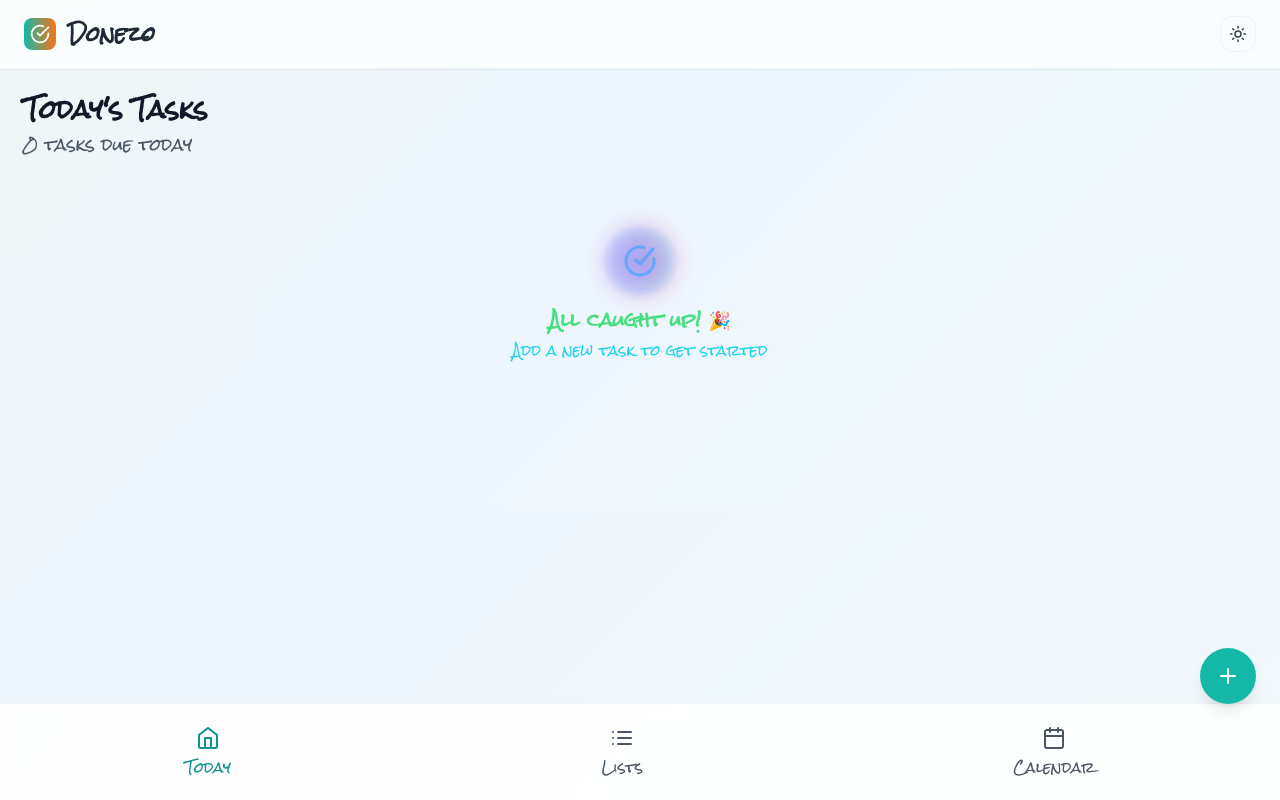
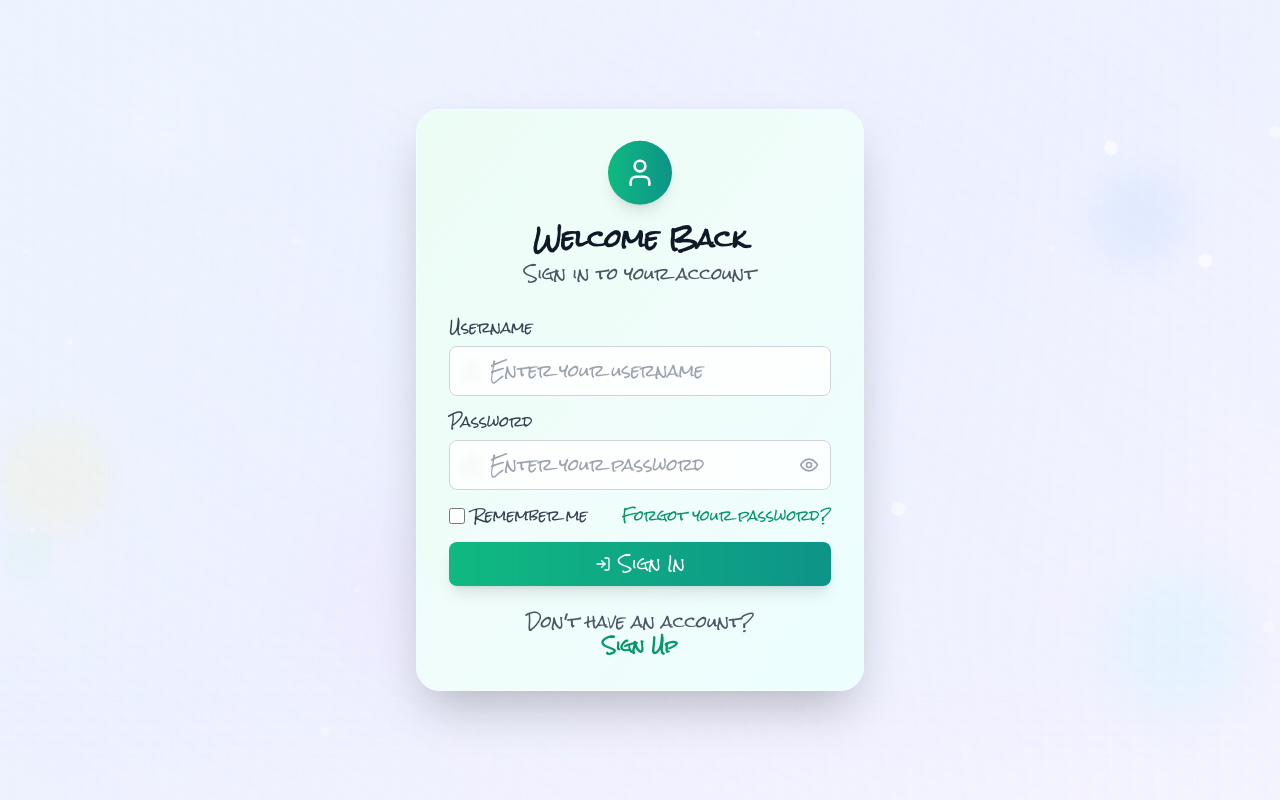
Before and after one commit to Elevator-Robot/Donezo, a React (Vite) app: page / in a window 1280 px wide. Built offline with nearby package versions, Linux system fonts and the light colour scheme.

Commit message:
Integrate authentication system into main App component
Co-authored-by: Pancakezaddy <173417697+Pancakezaddy@users.noreply.github.com>

```diff
--- a/src/App.jsx
+++ b/src/App.jsx
@@ -5,36 +5,34 @@ import TodoList from './components/TodoList'
 import AddTodo from './components/AddTodo'
 import RecurringTaskModal from './components/RecurringTaskModal'
 import Settings from './components/Settings'
+import Auth from './components/Auth'
+import UserProfile from './components/UserProfile'
 import { CheckCircle, Clock, Plus, Moon, Sun, Calendar, List, Home, Zap, Bot, Repeat, X, ChevronLeft, ChevronRight } from 'lucide-react'
 import { generateRecurringInstances, calculateNextDueDate } from './utils/recurringTaskUtils'
 
 function App() {
-  const [todos, setTodos] = useState(() => {
-    const saved = localStorage.getItem('donezo-todos')
-    return saved ? JSON.parse(saved) : []
+  // Authentication state
+  const [currentUser, setCurrentUser] = useState(() => {
+    const saved = localStorage.getItem('donezo-current-user')
+    return saved ? JSON.parse(saved) : null
+  })
+  const [isAuthenticated, setIsAuthenticated] = useState(() => {
+    return !!localStorage.getItem('donezo-current-user')
+  })
+  const [rememberMe, setRememberMe] = useState(() => {
+    return localStorage.getItem('donezo-remember-me') === 'true'
   })
 
-  const [lists, setLists] = useState(() => {
-    const saved = localStorage.getItem('donezo-lists')
-    return saved ? JSON.parse(saved) : [
-      { id: '1', name: 'Personal', color: 'teal', icon: 'Heart', type: 'task' },
-      { id: '2', name: 'Work', color: 'blue', icon: 'Zap', type: 'task' },
-      { id: '3', name: 'Shopping', color: 'green', icon: 'ShoppingCart', type: 'task' }
-    ]
-  })
+  // User-specific data states
+  const [todos, setTodos] = useState([])
+  const [lists, setLists] = useState([])
+  const [settings, setSettings] = useState({ font: 'Rock Salt' })
+  const [theme, setTheme] = useState('light')
 
   const [activeList, setActiveList] = useState('1')
   const [showAddTodo, setShowAddTodo] = useState(false)
   const [showRecurringTask, setShowRecurringTask] = useState(false)
-  const [theme, setTheme] = useState(() => {
-    const saved = localStorage.getItem('donezo-theme')
-    return saved || 'light'
-  })
   const [showSettings, setShowSettings] = useState(false)
-  const [settings, setSettings] = useState(() => {
-    const saved = localStorage.getItem('donezo-settings')
-    return saved ? JSON.parse(saved) : { font: 'Rock Salt' }
-  })
   const [showThemeTransition, setShowThemeTransition] = useState(false)
   const [activeTab, setActiveTab] = useState('today') // 'today', 'lists', 'calendar'
   const [showListModal, setShowListModal] = useState(false)
@@ -45,19 +43,98 @@ function App() {
   const [swipeStartX, setSwipeStartX] = useState(null)
   const [swipeStartY, setSwipeStartY] = useState(null)
 
+  // Load user data when authenticated user changes
+  useEffect(() => {
+    if (currentUser) {
+      console.log('Loading data for user:', currentUser.id)
+      const userData = {
+        todos: JSON.parse(localStorage.getItem(`donezo-user-${currentUser.id}-todos`) || '[]'),
+        lists: JSON.parse(localStorage.getItem(`donezo-user-${currentUser.id}-lists`) || '[]'),
+        settings: JSON.parse(localStorage.getItem(`donezo-user-${currentUser.id}-settings`) || '{"font": "Rock Salt"}'),
+        theme: localStorage.getItem(`donezo-user-${currentUser.id}-theme`) || 'light'
+      }
 
-  // Save data to localStorage whenever it changes
+      // If lists are empty, initialize with default lists
+      if (userData.lists.length === 0) {
+        userData.lists = [
+          { id: '1', name: 'Personal', color: 'teal', icon: 'Heart', type: 'task' },
+          { id: '2', name: 'Work', color: 'blue', icon: 'Zap', type: 'task' },
+          { id: '3', name: 'Shopping', color: 'green', icon: 'ShoppingCart', type: 'task' }
+        ]
+        localStorage.setItem(`donezo-user-${currentUser.id}-lists`, JSON.stringify(userData.lists))
+      }
+
+      setTodos(userData.todos)
+      setLists(userData.lists)
+      setSettings(userData.settings)
+      setTheme(userData.theme)
+      setActiveList(userData.lists[0]?.id || '1')
+    } else {
+      // Clear data when logged out
+      setTodos([])
+      setLists([])
+      setSettings({ font: 'Rock Salt' })
+      setTheme('light')
+    }
+  }, [currentUser])
+
+  // Session timeout check
   useEffect(() => {
-    localStorage.setItem('donezo-todos', JSON.stringify(todos))
-  }, [todos])
+    if (currentUser && !rememberMe) {
+      const sessionTimeout = 30 * 60 * 1000 // 30 minutes
+      const lastActivity = localStorage.getItem('donezo-last-activity')
+
+      if (lastActivity && Date.now() - parseInt(lastActivity) > sessionTimeout) {
+        handleLogout()
+        return
+      }
+
+      const interval = setInterval(() => {
+        const lastActivity = localStorage.getItem('donezo-last-activity')
+        if (lastActivity && Date.now() - parseInt(lastActivity) > sessionTimeout) {
+          handleLogout()
+        }
+      }, 60000) // Check every minute
+
+      return () => clearInterval(interval)
+    }
+  }, [currentUser, rememberMe])
+
+  // Update last activity on user interaction
+  useEffect(() => {
+    if (currentUser && !rememberMe) {
+      const updateActivity = () => {
+        localStorage.setItem('donezo-last-activity', Date.now().toString())
+      }
+
+      document.addEventListener('mousedown', updateActivity)
+      document.addEventListener('keydown', updateActivity)
+
+      return () => {
+        document.removeEventListener('mousedown', updateActivity)
+        document.removeEventListener('keydown', updateActivity)
+      }
+    }
+  }, [currentUser, rememberMe])
+
+  // Save data to user-specific localStorage whenever it changes
+  useEffect(() => {
+    if (currentUser) {
+      localStorage.setItem(`donezo-user-${currentUser.id}-todos`, JSON.stringify(todos))
+    }
+  }, [todos, currentUser])
 
   useEffect(() => {
-    localStorage.setItem('donezo-lists', JSON.stringify(lists))
-  }, [lists])
+    if (currentUser) {
+      localStorage.setItem(`donezo-user-${currentUser.id}-lists`, JSON.stringify(lists))
+    }
+  }, [lists, currentUser])
 
   useEffect(() => {
     console.log('Theme changed to:', theme)
-    localStorage.setItem('donezo-theme', theme)
+    if (currentUser) {
+      localStorage.setItem(`donezo-user-${currentUser.id}-theme`, theme)
+    }
     document.documentElement.setAttribute('data-theme', theme)
     console.log('Applied data-theme attribute:', document.documentElement.getAttribute('data-theme'))
     // Also set the class for Tailwind dark mode
@@ -66,18 +143,49 @@ function App() {
     } else {
       document.documentElement.classList.remove('dark')
     }
-  }, [theme])
+  }, [theme, currentUser])
 
   // Save settings to localStorage
   useEffect(() => {
-    localStorage.setItem('donezo-settings', JSON.stringify(settings))
-  }, [settings])
+    if (currentUser) {
+      localStorage.setItem(`donezo-user-${currentUser.id}-settings`, JSON.stringify(settings))
+    }
+  }, [settings, currentUser])
 
   // Apply font settings
   useEffect(() => {
     // Apply font
     document.documentElement.style.setProperty('--app-font', `'${settings.font}'`)
   }, [settings])
+
+  // Authentication handlers
+  const handleAuthSuccess = (user, userData, remember = false) => {
+    console.log('Authentication successful:', user)
+    setCurrentUser(user)
+    setIsAuthenticated(true)
+    setRememberMe(remember)
+
+    if (remember) {
+      localStorage.setItem('donezo-remember-me', 'true')
+    } else {
+      localStorage.setItem('donezo-remember-me', 'false')
+      localStorage.setItem('donezo-last-activity', Date.now().toString())
+    }
+
+    // Data will be loaded by the useEffect hook
+  }
+
+  const handleLogout = () => {
+    console.log('Logging out user:', currentUser?.username)
+    setCurrentUser(null)
+    setIsAuthenticated(false)
+    setRememberMe(false)
+
+    // Clear session data
+    localStorage.removeItem('donezo-current-user')
+    localStorage.removeItem('donezo-remember-me')
+    localStorage.removeItem('donezo-last-activity')
+  }
 
 
   const addTodo = (todo) => {
@@ -310,6 +418,11 @@ function App() {
   const todaysTasks = getTodaysTasks()
 
 
+  // Show authentication screen if not authenticated
+  if (!isAuthenticated) {
+    return <Auth onAuthSuccess={handleAuthSuccess} />
+  }
+
   return (
     <Router>
       <div className="flex flex-col h-screen relative">
@@ -424,6 +537,12 @@ function App() {
                     {getThemeIcon()}
                   </motion.div>
                 </motion.button>
+
+                <UserProfile
+                  currentUser={currentUser}
+                  onLogout={handleLogout}
+                  onOpenSettings={() => setShowSettings(true)}
+                />
             </div>
           </div>
         </motion.header>
--- a/src/components/Auth.jsx
+++ b/src/components/Auth.jsx
@@ -13,6 +13,7 @@ const Auth = ({ onAuthSuccess }) => {
     newPassword: '',
     confirmNewPassword: ''
   })
+  const [rememberMe, setRememberMe] = useState(false)
   const [showPassword, setShowPassword] = useState(false)
   const [showConfirmPassword, setShowConfirmPassword] = useState(false)
   const [showNewPassword, setShowNewPassword] = useState(false)
@@ -147,7 +148,7 @@ const Auth = ({ onAuthSuccess }) => {
         localStorage.setItem('donezo-current-user', JSON.stringify(newUser))
 
         console.log('User data stored successfully')
-        onAuthSuccess(newUser, userData)
+        onAuthSuccess(newUser, userData, false) // New users don't need remember me
       } else if (authMode === 'signin') {
         // Sign in
         const existingUsers = JSON.parse(localStorage.getItem('donezo-users') || '[]')
@@ -176,7 +177,7 @@ const Auth = ({ onAuthSuccess }) => {
         console.log('Loaded user data:', userData)
         localStorage.setItem('donezo-current-user', JSON.stringify(user))
 
-        onAuthSuccess(user, userData)
+        onAuthSuccess(user, userData, rememberMe)
       } else if (authMode === 'forgot-password') {
         // Check if email exists
         const existingUsers = JSON.parse(localStorage.getItem('donezo-users') || '[]')
@@ -262,6 +263,7 @@ const Auth = ({ onAuthSuccess }) => {
       newPassword: '',
       confirmNewPassword: ''
     })
+    setRememberMe(false)
     setError('')
     setSuccess('')
     setResetEmail('')
@@ -363,13 +365,27 @@ const Auth = ({ onAuthSuccess }) => {
               </motion.div>
             </motion.div>
 
-            {/* Forgot Password Link */}
+            {/* Remember Me and Forgot Password */}
             <motion.div
-              className="text-right"
+              className="flex items-center justify-between"
               initial={{ opacity: 0, y: 10 }}
               animate={{ opacity: 1, y: 0 }}
               transition={{ delay: 0.6 }}
             >
+              <motion.label
+                className="flex items-center cursor-pointer"
+                whileHover={{ scale: 1.05 }}
+                whileTap={{ scale: 0.95 }}
+              >
+                <input
+                  type="checkbox"
+                  checked={rememberMe}
+                  onChange={(e) => setRememberMe(e.target.checked)}
+                  className="w-4 h-4 text-emerald-600 bg-gray-100 border-gray-300 rounded focus:ring-emerald-500 focus:ring-2"
+                />
+                <span className="ml-2 text-sm text-gray-700 dark:text-gray-300">Remember me</span>
+              </motion.label>
+
               <motion.button
                 type="button"
                 onClick={() => setAuthMode('forgot-password')}
@@ -653,6 +669,7 @@ const Auth = ({ onAuthSuccess }) => {
       newPassword: '',
       confirmNewPassword: ''
     })
+    setRememberMe(false)
     setError('')
     setSuccess('')
   }
```
